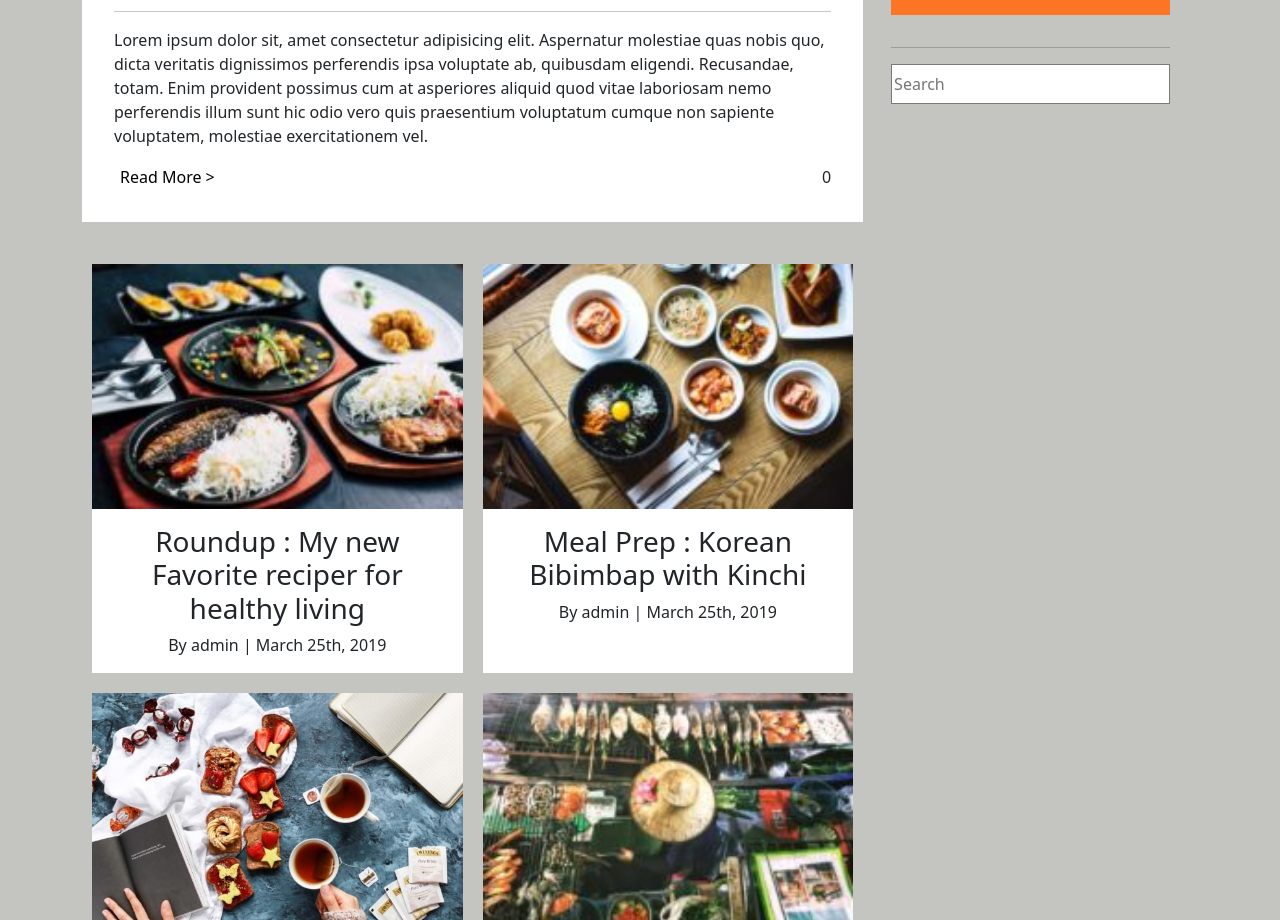
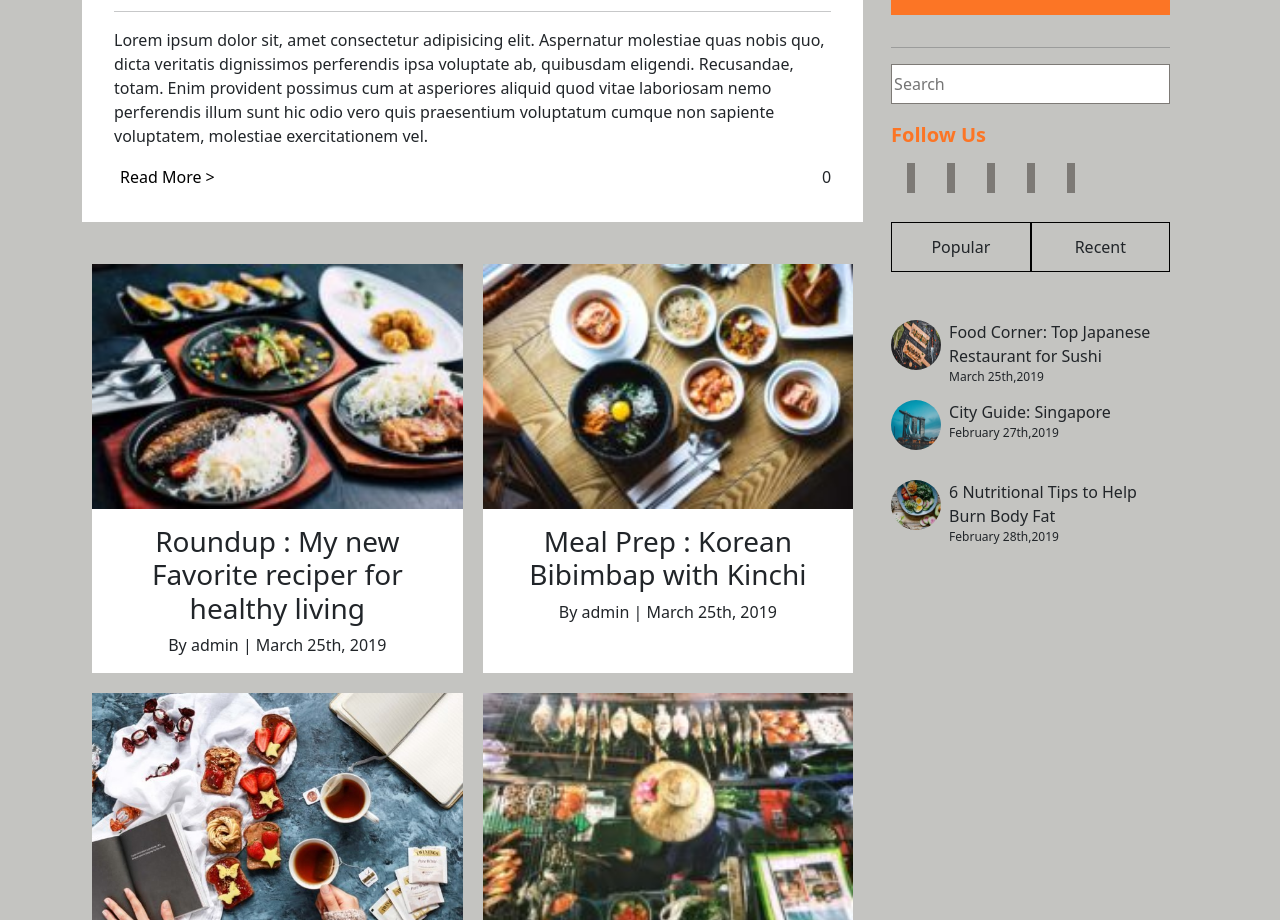
Before and after one commit to AndreaGallini/proj-html-vuejs, a Vue app: page / in a window 1280 px wide. Shown: the part 4340-5260 px from the top of the page. Built offline with nearby package versions, Linux system fonts and the light colour scheme; the HTML template or start-up script is replaced by a standard one.

Commit message:
add post e comment

```diff
--- a/src/assets/partials/_partials.scss
+++ b/src/assets/partials/_partials.scss
@@ -3,3 +3,4 @@ $secondaryBackground : #F6F7F1;
 $iconColor:#7D7A76;
 $brandColor:#FC7525;
 $buttonBackgroundPosts:#EDEDE7;
+$grayIcon:#524E48;
--- /dev/null
+++ b/src/components/MainComponents/PopularComment.vue
@@ -0,0 +1,73 @@
+<template>
+  <div class="slider">
+    <section class="left">
+      <p>Popular</p>
+    </section>
+    <section class="right">
+      <p>Recent</p>
+    </section>
+  </div>
+  <div class="comment">
+    <div class="my-card flex" v-for="card in store.commentArray">
+      <img :src="card.img" alt="" />
+      <section class="text">
+        <p>{{ card.title }}</p>
+        <p class="subtitle">{{ card.date }}</p>
+      </section>
+    </div>
+  </div>
+</template>
+
+<script>
+import { store } from "../../store";
+export default {
+  data() {
+    return {
+      store,
+    };
+  },
+};
+</script>
+
+<style lang="scss" scoped>
+.right,
+.left {
+  width: 50%;
+  border: 1px solid black;
+  display: flex;
+  justify-content: center;
+  align-items: center;
+  height: 50px;
+  text-align: center;
+  p {
+    margin-bottom: 0;
+  }
+}
+.slider {
+  display: flex;
+  margin-top: 2rem;
+}
+img {
+  width: 50px;
+  height: 50px;
+  border-radius: 50%;
+}
+.flex {
+  display: flex;
+}
+.text {
+  padding-left: 0.5rem;
+}
+.comment {
+  width: 100%;
+  margin-top: 2rem;
+  .my-card {
+    padding: 1rem 0;
+    width: 100%;
+    height: 80px;
+    .subtitle {
+      font-size: 12px;
+    }
+  }
+}
+</style>
--- a/src/components/MainComponents/PostComponent.vue
+++ b/src/components/MainComponents/PostComponent.vue
@@ -45,13 +45,26 @@
       </section>
       <hr />
       <input type="text" placeholder="Search" />
+      <section class="follow-us">
+        <p>Follow Us</p>
+        <i class="fa-brands fa-facebook-f"></i>
+        <i class="fa-brands fa-instagram"></i>
+        <i class="fa-brands fa-twitter"></i>
+        <i class="fa-brands fa-youtube"></i>
+        <i class="fa-brands fa-pinterest-p"></i>
+      </section>
+      <PopularComment />
     </div>
   </div>
 </template>
 
 <script>
+import PopularComment from "./PopularComment.vue";
 import { store } from "../../store";
 export default {
+  components: {
+    PopularComment,
+  },
   data() {
     return {
       store,
@@ -159,4 +172,20 @@ input {
   border: 1px solid $iconColor;
   height: 40px;
 }
+.follow-us {
+  p {
+    color: $brandColor;
+    font-size: 20px;
+    font-weight: bold;
+    margin: 1rem 0;
+  }
+
+  i {
+    color: $grayIcon;
+
+    background-color: $iconColor;
+    padding: 0.25rem;
+    margin: 0 1rem;
+  }
+}
 </style>
--- a/src/store.js
+++ b/src/store.js
@@ -104,5 +104,23 @@ export const store = reactive({
             title: ' 5 Waterside Reastaurant in Instanbul for SPecial Events',
             date:'By admin | March 25th,2019',
         },
-    ]
+    ],
+    commentArray: [
+                {
+            img: '/images/single-post-img3.jpg',
+            title: 'Food Corner: Top Japanese Restaurant for Sushi',
+            date:' March 25th,2019',
+        },
+        {
+            img: '/images/singapore-featured-image.jpg',
+            title: 'City Guide: Singapore',
+            date:'February 27th,2019',
+        },
+        {
+            img: '/images/slide1-bg-150x150.jpg',
+            title: '6 Nutritional Tips to Help Burn Body Fat',
+            date:'February 28th,2019',
+        },
+
+    ],
 });
```
